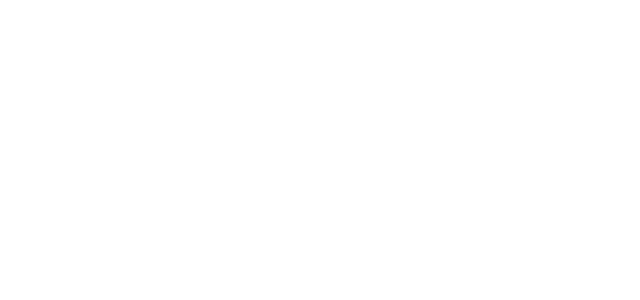
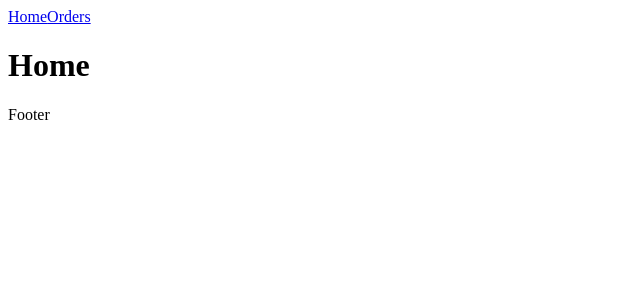
Before and after one commit to leonardohsilvadev/vue-burger-maker, a Vue app: page / in a window 1280 px wide. Shown: the top 300 px of the page, without its empty margins (0-640 px from the left). Built offline with nearby package versions, Linux system fonts and the light colour scheme.

Commit message:
navbar n footer components create n router adjust

```diff
--- a/src/App.vue
+++ b/src/App.vue
@@ -1,6 +1,20 @@
 <template>
+  <Navbar />
   <router-view/>
+  <Footer />
 </template>
+
+<script>
+import Navbar from './components/Navbar.vue'
+import Footer from './components/Footer.vue'
+
+export default {
+  components: {
+    Navbar,
+    Footer
+  }
+}
+</script>
 
 <style>
 </style>
--- /dev/null
+++ b/src/components/Footer.vue
@@ -0,0 +1,9 @@
+<template>
+  <p>Footer</p>
+</template>
+
+<script>
+export default {
+  name: 'Footer'
+}
+</script>
--- a/src/components/Navbar.vue
+++ b/src/components/Navbar.vue
@@ -1,10 +1,10 @@
 <template>
   <div id="nav">
-    <!-- <router-link>
+    <router-link to="/">
       <img src="" id="logo">
-    </router-link> -->
+    </router-link>
     <router-link to="/">Home</router-link>
-    <router-link to="/about">About</router-link>
+    <router-link to="/orders">Orders</router-link>
   </div>
 </template>
 
--- a/src/router/index.js
+++ b/src/router/index.js
@@ -8,12 +8,12 @@ const routes = [
     component: Home
   },
   {
-    path: '/about',
-    name: 'About',
+    path: '/orders',
+    name: 'Orders',
     // route level code-splitting
     // this generates a separate chunk (about.[hash].js) for this route
     // which is lazy-loaded when the route is visited.
-    component: () => import(/* webpackChunkName: "about" */ '../views/About.vue')
+    component: () => import(/* webpackChunkName: "orders" */ '../views/Orders.vue')
   }
 ]
 
--- a/src/views/About.vue
+++ /dev/null
@@ -1,5 +0,0 @@
-<template>
-  <div class="about">
-    <h1>This is an about page</h1>
-  </div>
-</template>
--- a/src/views/Home.vue
+++ b/src/views/Home.vue
@@ -1,5 +1,6 @@
 <template>
   <div class="home">
+    <h1>Home</h1>
   </div>
 </template>
 
--- /dev/null
+++ b/src/views/Orders.vue
@@ -0,0 +1,5 @@
+<template>
+  <div>
+    <h1>Orders</h1>
+  </div>
+</template>
```
